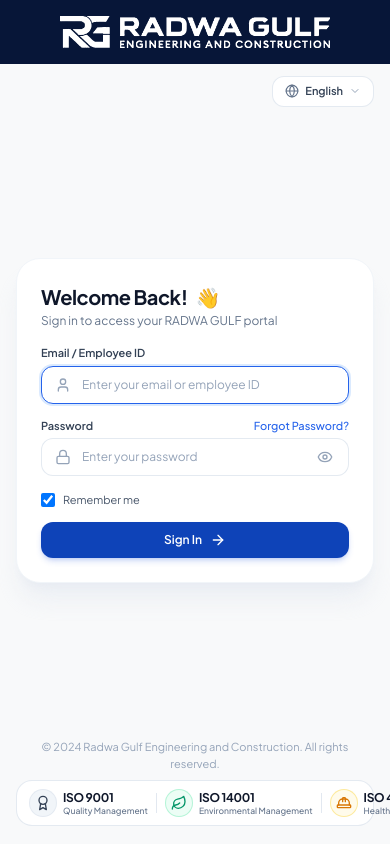
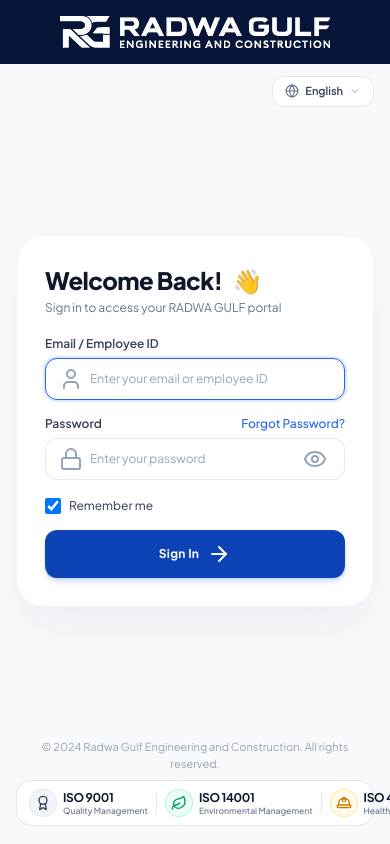
Before and after one commit to sonamolcm/radwa, a Django app: page / in a window 390 px wide. Run offline with Django 5.2, Linux system fonts and the light colour scheme; some libraries are stand-ins or nearby versions.

Commit message:
Enlarge Welcome Back login card width, padding, typography, input fields and button size

```diff
--- a/radwa/templates/core/login.html
+++ b/radwa/templates/core/login.html
@@ -120,26 +120,26 @@
                 </button>
             </div>
 
-            <!-- Main Authentication Card (Vector-Crisp, Zero Blurring) -->
-            <div class="w-full max-w-[420px] my-auto py-2">
+            <!-- Main Authentication Card (Enlarged Premium Card) -->
+            <div class="w-full max-w-[490px] my-auto py-3">
 
-                <div class="bg-white rounded-[24px] p-6 sm:p-7 shadow-xl shadow-slate-200/60 border border-slate-100 transition-all">
+                <div class="bg-white rounded-[28px] p-7 sm:p-9 shadow-2xl shadow-slate-200/80 border border-slate-100 transition-all">
 
                     <!-- Card Header -->
-                    <div class="mb-4">
-                        <h2 class="text-xl sm:text-2xl font-bold text-slate-900 tracking-tight flex items-center gap-2">
+                    <div class="mb-5">
+                        <h2 class="text-2xl sm:text-3xl font-extrabold text-slate-900 tracking-tight flex items-center gap-2.5">
                             <span>Welcome Back!</span>
-                            <span class="text-xl">👋</span>
+                            <span class="text-2xl sm:text-3xl">👋</span>
                         </h2>
-                        <p class="text-xs text-slate-500 mt-0.5 font-normal">
+                        <p class="text-xs sm:text-sm text-slate-500 mt-1 font-normal">
                             Sign in to access your RADWA GULF portal
                         </p>
                     </div>
 
                     <!-- Error Alert Box: Clean, High-Contrast Red Alert -->
-                    <div id="loginErrorMessage" class="hidden mb-3.5 p-2.5 rounded-xl bg-gradient-to-r from-red-600 via-rose-600 to-red-600 text-white text-xs flex items-center gap-2.5 shadow-md shadow-red-600/25 border border-red-400/50 transition-all duration-300">
-                        <div class="w-6 h-6 rounded-lg bg-white/20 border border-white/30 flex items-center justify-center shrink-0">
-                            <i data-lucide="alert-triangle" class="w-3.5 h-3.5 text-white"></i>
+                    <div id="loginErrorMessage" class="hidden mb-4 p-3 rounded-xl bg-gradient-to-r from-red-600 via-rose-600 to-red-600 text-white text-xs flex items-center gap-3 shadow-md shadow-red-600/25 border border-red-400/50 transition-all duration-300">
+                        <div class="w-7 h-7 rounded-lg bg-white/20 border border-white/30 flex items-center justify-center shrink-0">
+                            <i data-lucide="alert-triangle" class="w-4 h-4 text-white"></i>
                         </div>
                         <div class="flex-1 text-left">
                             <span id="loginErrorText" class="font-semibold text-white text-xs tracking-wide">Invalid email or password</span>
@@ -147,57 +147,57 @@
                     </div>
 
                     <!-- Sign In Form -->
-                    <form onsubmit="handleExecuteSignIn(event)" class="space-y-3.5">
+                    <form onsubmit="handleExecuteSignIn(event)" class="space-y-4">
 
                         <!-- Email Field -->
                         <div>
-                            <label class="block text-[11px] font-semibold text-slate-700 mb-1">
+                            <label class="block text-xs sm:text-[13px] font-semibold text-slate-700 mb-1.5">
                                 Email / Employee ID
                             </label>
                             <div class="relative flex items-center">
-                                <i data-lucide="user" class="w-4 h-4 text-slate-400 absolute left-3.5 pointer-events-none"></i>
+                                <i data-lucide="user" class="w-4.5 h-4.5 text-slate-400 absolute left-3.5 pointer-events-none"></i>
                                 <input
                                     type="text"
                                     id="loginEmailInput"
                                     placeholder="Enter your email or employee ID"
                                     required
                                     autocomplete="username"
-                                    class="w-full bg-white border border-slate-200/90 focus:border-blue-600 focus:ring-2 focus:ring-blue-100 focus:outline-none rounded-xl text-xs sm:text-sm text-slate-900 placeholder-slate-400 pl-10 pr-3.5 py-2.5 transition shadow-2xs"
+                                    class="w-full bg-white border border-slate-200/90 focus:border-blue-600 focus:ring-2 focus:ring-blue-100 focus:outline-none rounded-xl text-xs sm:text-sm text-slate-900 placeholder-slate-400 pl-11 pr-4 py-3 transition shadow-2xs"
                                 />
                             </div>
                         </div>
 
                         <!-- Password Field -->
                         <div>
-                            <div class="flex items-center justify-between mb-1">
-                                <label class="block text-[11px] font-semibold text-slate-700">
+                            <div class="flex items-center justify-between mb-1.5">
+                                <label class="block text-xs sm:text-[13px] font-semibold text-slate-700">
                                     Password
                                 </label>
                                 <button
                                     type="button"
                                     onclick="handleForgotPassword()"
-                                    class="text-[11px] text-blue-600 hover:text-blue-700 font-medium transition cursor-pointer"
+                                    class="text-xs text-blue-600 hover:text-blue-700 font-medium transition cursor-pointer"
                                 >
                                     Forgot Password?
                                 </button>
                             </div>
                             <div class="relative flex items-center">
-                                <i data-lucide="lock" class="w-4 h-4 text-slate-400 absolute left-3.5 pointer-events-none"></i>
+                                <i data-lucide="lock" class="w-4.5 h-4.5 text-slate-400 absolute left-3.5 pointer-events-none"></i>
                                 <input
                                     type="password"
                                     id="loginPasswordInput"
                                     placeholder="Enter your password"
                                     required
                                     autocomplete="current-password"
-                                    class="w-full bg-white border border-slate-200/90 focus:border-blue-600 focus:ring-2 focus:ring-blue-100 focus:outline-none rounded-xl text-xs sm:text-sm text-slate-900 placeholder-slate-400 pl-10 pr-9 py-2.5 transition shadow-2xs"
+                                    class="w-full bg-white border border-slate-200/90 focus:border-blue-600 focus:ring-2 focus:ring-blue-100 focus:outline-none rounded-xl text-xs sm:text-sm text-slate-900 placeholder-slate-400 pl-11 pr-11 py-3 transition shadow-2xs"
                                 />
                                 <button
                                     type="button"
                                     onclick="togglePasswordVisibility('loginPasswordInput', 'pwdToggleIcon')"
-                                    class="absolute right-3 text-slate-400 hover:text-slate-600 transition cursor-pointer p-1"
+                                    class="absolute right-3.5 text-slate-400 hover:text-slate-600 transition cursor-pointer p-1"
                                     title="Toggle Password"
                                 >
-                                    <i data-lucide="eye" id="pwdToggleIcon" class="w-4 h-4"></i>
+                                    <i data-lucide="eye" id="pwdToggleIcon" class="w-4.5 h-4.5"></i>
                                 </button>
                             </div>
                         </div>
@@ -209,9 +209,9 @@
                                     type="checkbox"
                                     id="rememberMeCheckbox"
                                     checked
-                                    class="w-3.5 h-3.5 rounded border-slate-300 text-blue-600 focus:ring-blue-500 cursor-pointer"
+                                    class="w-4 h-4 rounded border-slate-300 text-blue-600 focus:ring-blue-500 cursor-pointer"
                                 />
-                                <span class="font-normal text-slate-600 text-[11px]">Remember me</span>
+                                <span class="font-medium text-slate-600 text-xs">Remember me</span>
                             </label>
                         </div>
 
@@ -219,10 +219,10 @@
                         <button
                             type="submit"
                             id="signInSubmitBtn"
-                            class="w-full py-2.5 sm:py-3 px-5 rounded-xl bg-[#0e43b8] hover:bg-[#0a3597] text-white font-semibold text-xs sm:text-sm transition duration-200 shadow-md shadow-blue-700/20 cursor-pointer flex items-center justify-center gap-2 active:scale-[0.99] mt-2"
+                            class="w-full py-3 sm:py-3.5 px-6 rounded-xl bg-[#0e43b8] hover:bg-[#0a3597] text-white font-bold text-xs sm:text-sm tracking-wide transition duration-200 shadow-md shadow-blue-700/20 cursor-pointer flex items-center justify-center gap-2 active:scale-[0.99] mt-2.5"
                         >
                             <span>Sign In</span>
-                            <i data-lucide="arrow-right" class="w-4 h-4"></i>
+                            <i data-lucide="arrow-right" class="w-4.5 h-4.5"></i>
                         </button>
                     </form>
 
```
Also changed, not shown: templates/core/login.html (+25 -25 lines).
